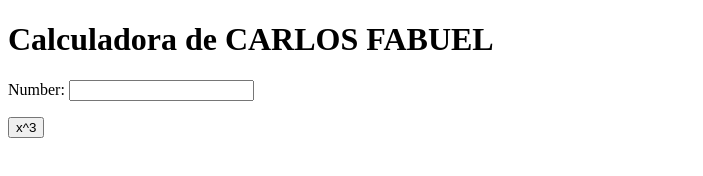
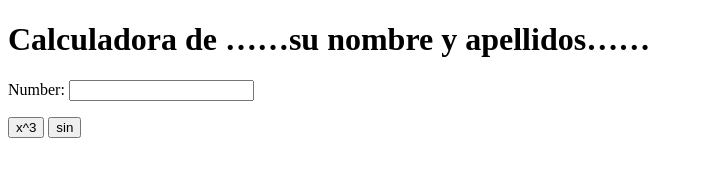
Before and after one commit to seovalencia/my_calculator, a plain HTML site: page index.html in a window 1280 px wide. Shown: the whole page, without its empty margins (0-703 px from the left). Drawn offline with Linux system fonts and the light colour scheme.

Commit message:
sin(x) button

```diff
--- a/index.html
+++ b/index.html
@@ -5,17 +5,22 @@
 		<meta charset="utf-8">
 	</head>
 	<body>
-		<h1>Calculadora de CARLOS FABUEL</h1>
+		<h1>Calculadora de ……su nombre y apellidos……</h1>
 		Number:
 		<input type="text" id="n1">
 		<p>
 			<button onclick="cube()"> x^3 </button>
+			<button onclick="sine()"> sin </button>
 		</p>
 		<script type="text/javascript">
 			function cube() {
 				var num = document.getElementById("n1");
 				num.value = Math.pow(num.value, 3);
 			}
+			function sine() {
+				var num = document.getElementById("n1");
+				num.value = Math.sin(num.value);
+			}
 		</script>
 	</body>
 </html>
```
